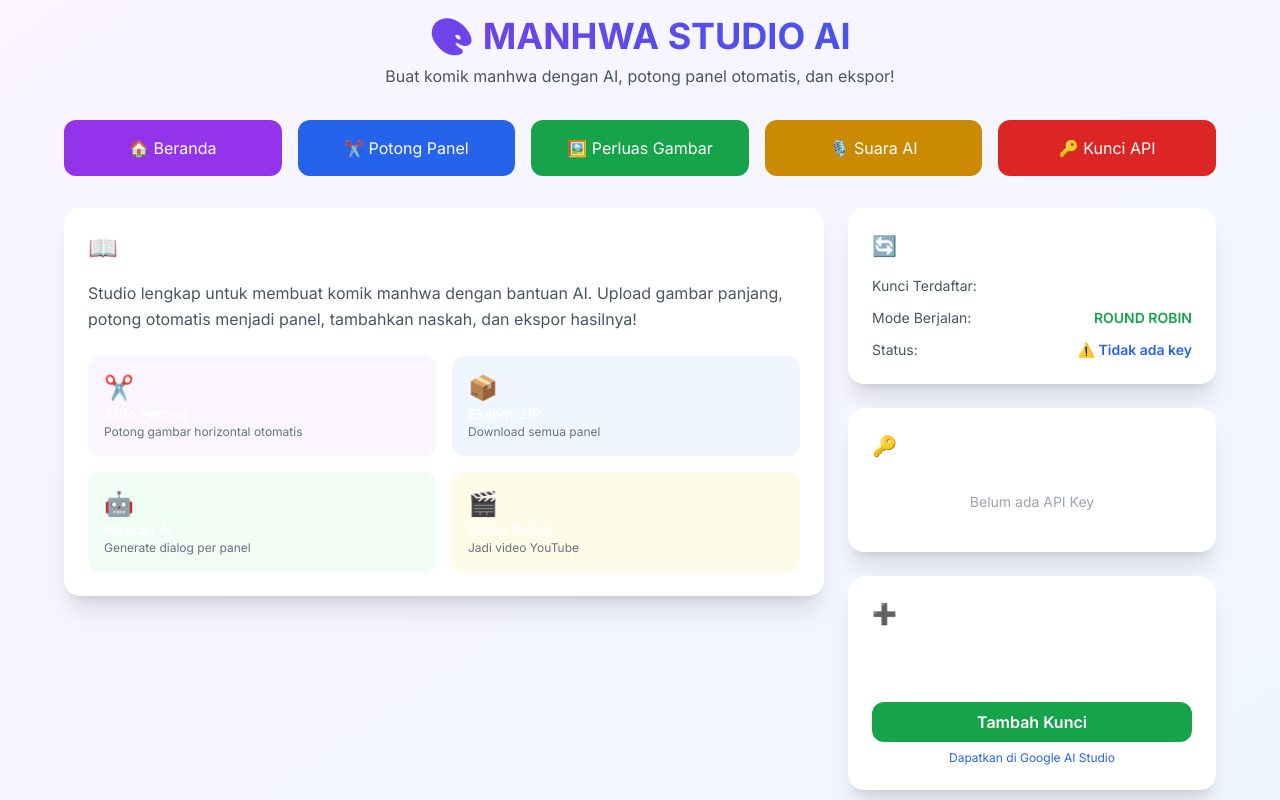
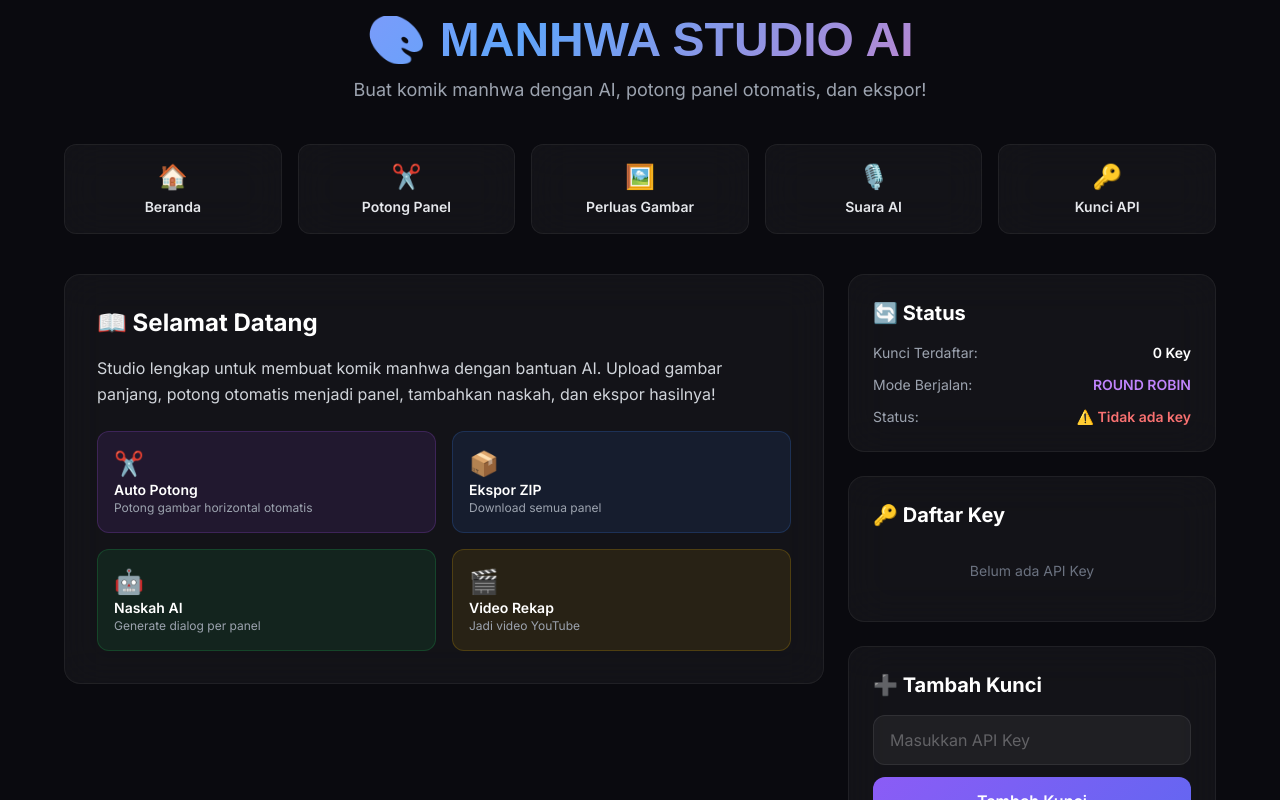
Before and after one commit to bangimam21projeck-spec/manhwa-generator, a Next.js app: page / in a window 1280 px wide. Shown: the top 800 px of the page. Built offline with nearby package versions, Linux system fonts and the light colour scheme.

Commit message:
Update beranda ke tema gelap

```diff
--- a/app/page.js
+++ b/app/page.js
@@ -68,33 +68,40 @@
   };
 
   return (
-    <div className="min-h-screen bg-gradient-to-br from-purple-50 to-blue-50 p-4">
-      <div className="max-w-6xl mx-auto">
+    <div className="min-h-screen bg-[#0a0a0f] p-4">
+      <div className="max-w-6xl mx-auto animate-fade-in">
 
         {/* HEADER */}
-        <div className="text-center mb-8">
-          <h1 className="text-4xl font-bold bg-gradient-to-r from-purple-600 to-blue-600 bg-clip-text text-transparent">
+        <div className="text-center mb-10">
+          <h1 className="text-5xl font-extrabold gradient-text font-orbitron">
             🎨 MANHWA STUDIO AI
           </h1>
-          <p className="text-gray-600 mt-2">Buat komik manhwa dengan AI, potong panel otomatis, dan ekspor!</p>
+          <p className="text-gray-400 mt-3 text-lg">
+            Buat komik manhwa dengan AI, potong panel otomatis, dan ekspor!
+          </p>
         </div>
 
-        {/* MENU NAVIGASI */}
-        <div className="grid grid-cols-2 md:grid-cols-5 gap-4 mb-8">
-          <Link href="/" className="bg-purple-600 text-white p-4 rounded-xl text-center hover:bg-purple-700 transition">
-            🏠 Beranda
+        {/* MENU NAVIGASI - GLASS CARD */}
+        <div className="grid grid-cols-2 md:grid-cols-5 gap-4 mb-10">
+          <Link href="/" className="glass hover:border-purple-500/30 transition-all duration-300 p-4 rounded-xl text-center group card-hover">
+            <div className="text-2xl mb-1">🏠</div>
+            <div className="text-sm font-semibold text-gray-200 group-hover:text-white">Beranda</div>
           </Link>
-          <Link href="/editor" className="bg-blue-600 text-white p-4 rounded-xl text-center hover:bg-blue-700 transition">
-            ✂️ Potong Panel
+          <Link href="/editor" className="glass hover:border-blue-500/30 transition-all duration-300 p-4 rounded-xl text-center group card-hover">
+            <div className="text-2xl mb-1">✂️</div>
+            <div className="text-sm font-semibold text-gray-200 group-hover:text-white">Potong Panel</div>
           </Link>
-          <Link href="/expand" className="bg-green-600 text-white p-4 rounded-xl text-center hover:bg-green-700 transition">
-            🖼️ Perluas Gambar
+          <Link href="/expand" className="glass hover:border-green-500/30 transition-all duration-300 p-4 rounded-xl text-center group card-hover">
+            <div className="text-2xl mb-1">🖼️</div>
+            <div className="text-sm font-semibold text-gray-200 group-hover:text-white">Perluas Gambar</div>
           </Link>
-          <Link href="/voice" className="bg-yellow-600 text-white p-4 rounded-xl text-center hover:bg-yellow-700 transition">
-            🎙️ Suara AI
+          <Link href="/voice" className="glass hover:border-yellow-500/30 transition-all duration-300 p-4 rounded-xl text-center group card-hover">
+            <div className="text-2xl mb-1">🎙️</div>
+            <div className="text-sm font-semibold text-gray-200 group-hover:text-white">Suara AI</div>
           </Link>
-          <Link href="#api" className="bg-red-600 text-white p-4 rounded-xl text-center hover:bg-red-700 transition">
-            🔑 Kunci API
+          <Link href="#api" className="glass hover:border-pink-500/30 transition-all duration-300 p-4 rounded-xl text-center group card-hover">
+            <div className="text-2xl mb-1">🔑</div>
+            <div className="text-sm font-semibold text-gray-200 group-hover:text-white">Kunci API</div>
           </Link>
         </div>
 
@@ -104,34 +111,34 @@
           {/* KOLOM KIRI: INFO */}
           <div className="md:col-span-2 space-y-6">
 
-            <div className="bg-white rounded-2xl shadow-xl p-6">
-              <h2 className="text-2xl font-bold mb-4">📖 Selamat Datang di Manhwa Studio AI</h2>
-              <p className="text-gray-600 leading-relaxed">
+            <div className="glass rounded-2xl p-8 card-hover">
+              <h2 className="text-2xl font-bold text-white mb-4">📖 Selamat Datang</h2>
+              <p className="text-gray-300 leading-relaxed">
                 Studio lengkap untuk membuat komik manhwa dengan bantuan AI.
                 Upload gambar panjang, potong otomatis menjadi panel, tambahkan naskah,
                 dan ekspor hasilnya!
               </p>
 
               <div className="grid grid-cols-2 gap-4 mt-6">
-                <div className="bg-purple-50 p-4 rounded-xl">
+                <div className="bg-purple-500/10 border border-purple-500/20 p-4 rounded-xl">
                   <p className="text-2xl">✂️</p>
-                  <p className="font-semibold text-sm">Auto Potong</p>
-                  <p className="text-xs text-gray-500">Potong gambar horizontal otomatis</p>
+                  <p className="font-semibold text-sm text-white">Auto Potong</p>
+                  <p className="text-xs text-gray-400">Potong gambar horizontal otomatis</p>
                 </div>
-                <div className="bg-blue-50 p-4 rounded-xl">
+                <div className="bg-blue-500/10 border border-blue-500/20 p-4 rounded-xl">
                   <p className="text-2xl">📦</p>
-                  <p className="font-semibold text-sm">Ekspor ZIP</p>
-                  <p className="text-xs text-gray-500">Download semua panel</p>
+                  <p className="font-semibold text-sm text-white">Ekspor ZIP</p>
+                  <p className="text-xs text-gray-400">Download semua panel</p>
                 </div>
-                <div className="bg-green-50 p-4 rounded-xl">
+                <div className="bg-green-500/10 border border-green-500/20 p-4 rounded-xl">
                   <p className="text-2xl">🤖</p>
-                  <p className="font-semibold text-sm">Naskah AI</p>
-                  <p className="text-xs text-gray-500">Generate dialog per panel</p>
+                  <p className="font-semibold text-sm text-white">Naskah AI</p>
+                  <p className="text-xs text-gray-400">Generate dialog per panel</p>
                 </div>
-                <div className="bg-yellow-50 p-4 rounded-xl">
+                <div className="bg-yellow-500/10 border border-yellow-500/20 p-4 rounded-xl">
                   <p className="text-2xl">🎬</p>
-                  <p className="font-semibold text-sm">Video Rekap</p>
-                  <p className="text-xs text-gray-500">Jadi video YouTube</p>
+                  <p className="font-semibold text-sm text-white">Video Rekap</p>
+                  <p className="text-xs text-gray-400">Jadi video YouTube</p>
                 </div>
               </div>
             </div>
@@ -140,48 +147,46 @@
           {/* KOLOM KANAN: API KEYS */}
           <div className="space-y-6" id="api">
 
-            <div className="bg-white rounded-2xl shadow-xl p-6">
-              <h2 className="text-xl font-semibold mb-4">🔄 Status Rotasi</h2>
+            <div className="glass rounded-2xl p-6 card-hover">
+              <h2 className="text-xl font-bold text-white mb-4">🔄 Status</h2>
 
               <div className="space-y-3 text-sm">
                 <div className="flex justify-between">
-                  <span className="text-gray-600">Kunci Terdaftar:</span>
-                  <span className="font-semibold">{apiKeys.length} Key</span>
+                  <span className="text-gray-400">Kunci Terdaftar:</span>
+                  <span className="font-semibold text-white">{apiKeys.length} Key</span>
                 </div>
                 <div className="flex justify-between">
-                  <span className="text-gray-600">Mode Berjalan:</span>
-                  <span className="font-semibold text-green-600">ROUND ROBIN</span>
+                  <span className="text-gray-400">Mode Berjalan:</span>
+                  <span className="font-semibold text-purple-400">ROUND ROBIN</span>
                 </div>
                 <div className="flex justify-between">
-                  <span className="text-gray-600">Status:</span>
-                  <span className="font-semibold text-blue-600">
+                  <span className="text-gray-400">Status:</span>
+                  <span className={`font-semibold ${apiKeys.length > 0 ? 'text-green-400' : 'text-red-400'}`}>
                     {apiKeys.length > 0 ? '✅ Aktif' : '⚠️ Tidak ada key'}
                   </span>
                 </div>
               </div>
             </div>
 
-            <div className="bg-white rounded-2xl shadow-xl p-6">
-              <h2 className="text-xl font-semibold mb-4">🔑 Daftar API Key</h2>
+            <div className="glass rounded-2xl p-6 card-hover">
+              <h2 className="text-xl font-bold text-white mb-4">🔑 Daftar Key</h2>
 
               <div className="space-y-2 max-h-40 overflow-y-auto">
                 {apiKeys.length === 0 ? (
-                  <p className="text-gray-400 text-sm text-center py-4">
+                  <p className="text-gray-500 text-sm text-center py-4">
                     Belum ada API Key
                   </p>
                 ) : (
                   apiKeys.map((key, index) => (
-                    <div key={index} className="flex items-center justify-between bg-gray-50 p-2 rounded-lg">
-                      <span className="text-xs font-mono truncate max-w-[120px]">
+                    <div key={index} className="flex items-center justify-between bg-white/5 p-2 rounded-lg border border-white/5">
+                      <span className="text-xs font-mono text-gray-300 truncate max-w-[120px]">
                         {key.substring(0, 15)}...
                       </span>
                       <div className="flex gap-2">
-                        <span className="text-xs bg-green-100 text-green-700 px-2 py-1 rounded-full">
-                          Key {index + 1}
-                        </span>
+                        <span className="badge-purple">Key {index + 1}</span>
                         <button
                           onClick={() => handleDeleteKey(index)}
-                          className="text-red-500 hover:text-red-700 text-xs"
+                          className="text-red-400 hover:text-red-300 text-xs"
                         >
                           ✕
                         </button>
@@ -192,19 +197,19 @@
               </div>
             </div>
 
-            <div className="bg-white rounded-2xl shadow-xl p-6">
-              <h2 className="text-xl font-semibold mb-4">➕ Tambah API Key</h2>
+            <div className="glass rounded-2xl p-6 card-hover">
+              <h2 className="text-xl font-bold text-white mb-4">➕ Tambah Kunci</h2>
 
               <input
                 type="text"
-                className="w-full p-3 border border-gray-300 rounded-xl focus:ring-2 focus:ring-purple-500 text-sm"
+                className="w-full bg-white/5 border border-white/10 rounded-xl px-4 py-3 text-white placeholder-gray-500 focus:border-purple-500/50 focus:outline-none transition-all"
                 placeholder="Masukkan API Key"
                 value={newKey}
                 onChange={(e) => setNewKey(e.target.value)}
               />
 
               <button
-                className="mt-3 w-full bg-green-600 text-white py-2 rounded-xl hover:bg-green-700 transition font-semibold"
+                className="mt-3 w-full btn-primary"
                 onClick={handleAddKey}
                 disabled={!newKey}
               >
@@ -212,8 +217,8 @@
               </button>
 
               <p className="text-xs text-gray-500 mt-2 text-center">
-                <a href="https://aistudio.google.com" target="_blank" className="text-blue-600 hover:underline" rel="noreferrer">
-                  Dapatkan di Google AI Studio
+                <a href="https://aistudio.google.com" target="_blank" className="text-purple-400 hover:text-purple-300" rel="noreferrer">
+                  Dapatkan di Google AI Studio →
                 </a>
               </p>
             </div>
@@ -221,7 +226,7 @@
         </div>
 
         {/* FOOTER */}
-        <div className="mt-8 text-center text-xs text-gray-400 border-t pt-4">
+        <div className="mt-10 text-center text-xs text-gray-600 border-t border-white/5 pt-4">
           <p>Manhwa Studio AI v3.0 - Auto Potong Panel & Video Rekap</p>
         </div>
       </div>
```
